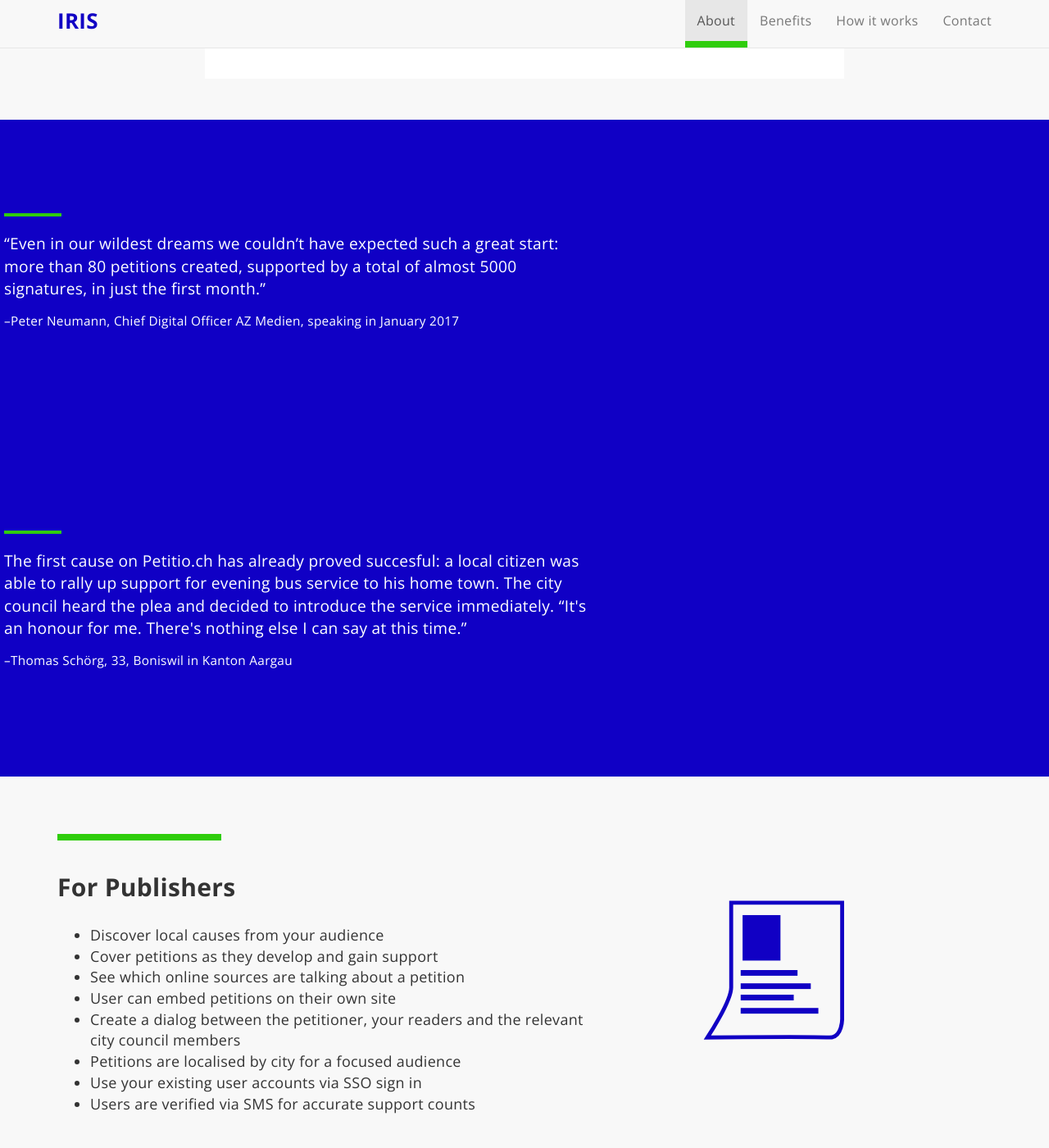
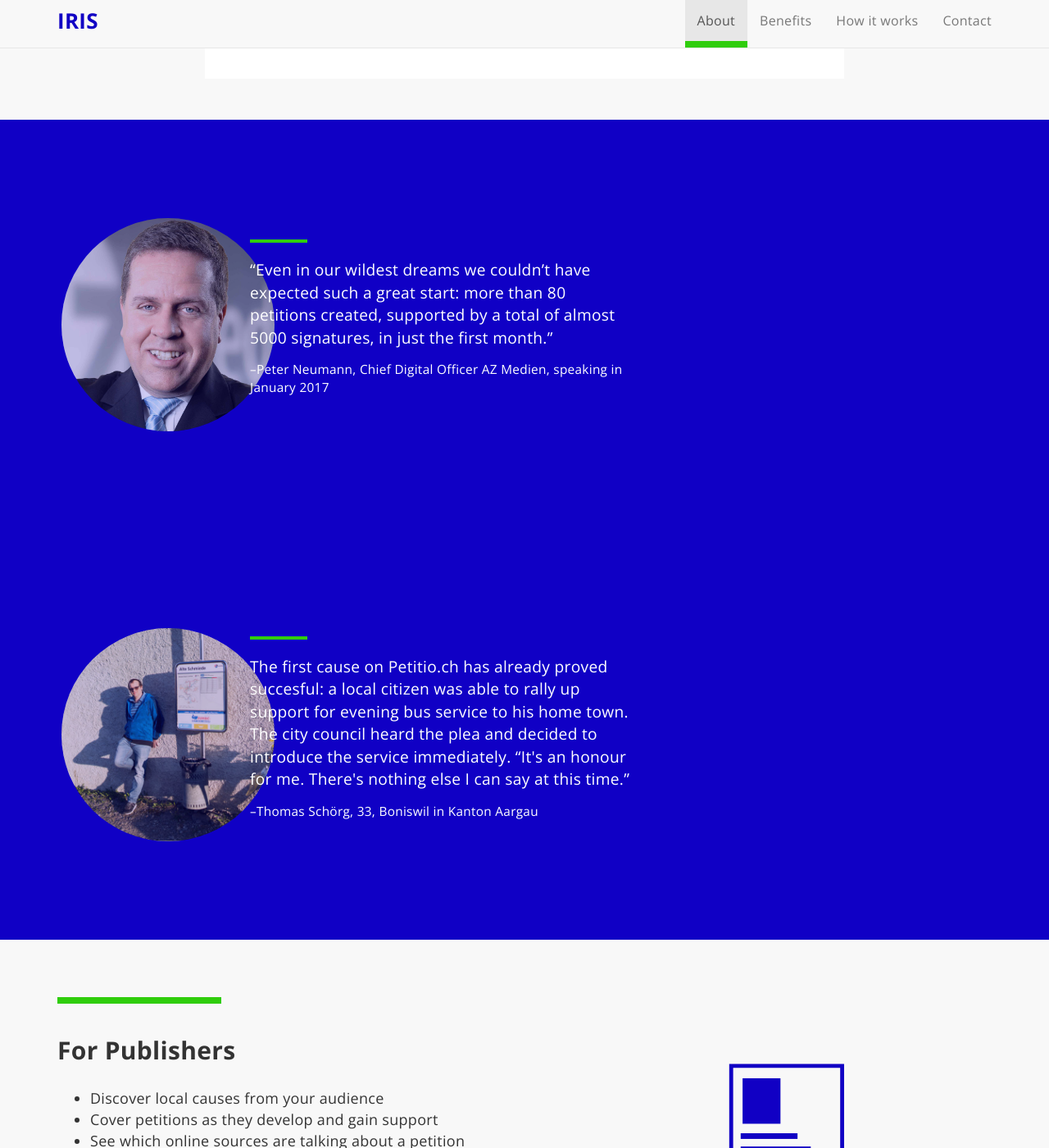
Before and after one commit to iris-dni/iris-landing-page, a Jekyll site: the page built from index.html, in a window 1280 px wide and 1400 px high, scrolled down 837 px. Shown: the whole window at 82% size. Built offline with Jekyll 4.4.1, drawn with Linux system fonts in a browser that asks for light colours.

Commit message:
Adds new component .avatar to testimonials with a round cropped 1/1 ratio image

```diff
--- /dev/null
+++ b/_includes/avatar.html
@@ -0,0 +1,3 @@
+<div class="avatar">
+  <img src="{{ include.avatarSrc }}" alt="{{ include.avatarAlt }}" class="avatar__image">
+</div>
--- a/_includes/testimonial.html
+++ b/_includes/testimonial.html
@@ -1,6 +1,9 @@
 <section class="testimonial">
   <div class="container">
     <div class="row testimonial__content">
+      <div class="testimonial__avatar">
+        {% include avatar.html %}
+      </div>
       <blockquote class="testimonial__quote">
         {{ include.context }}
         “{{ include.quote }}”
--- a/_layouts/default.html
+++ b/_layouts/default.html
@@ -7,10 +7,14 @@
     {% include about.html %}
 
     {% include testimonial.html
+       avatarSrc="img/testimonials/peter-neumann.jpg"
+       avatarAlt="Image of Peter Neumann"
        quote="Even in our wildest dreams we couldn’t have expected such a great start: more than 80 petitions created, supported by a total of almost 5000 signatures, in just the first month."
        source="Peter Neumann, Chief Digital Officer AZ Medien, speaking in January 2017"
     %}
     {% include testimonial.html
+       avatarSrc="img/testimonials/Thomas-Schoerg.jpg"
+       avatarAlt="Image of Thomas Schörg"
        context="The first cause on Petitio.ch has already proved succesful: a local citizen was able to rally up support for evening bus service to his home town. The city council heard the plea and decided to introduce the service immediately."
        quote="It's an honour for me. There's nothing else I can say at this time."
        source="Thomas Schörg, 33, Boniswil in Kanton Aargau"
--- a/css/landing-page.css
+++ b/css/landing-page.css
@@ -40,6 +40,42 @@ h6 {
 }
 
 
+/*********************************/
+/**
+ * 1. Take up all available space, assuming container handles sizing
+ * 2. Ensure 1/1 fixed ratio container
+ * 3. Make round, proper classic avatar style
+ */
+.avatar {
+  width: 100%; /* 1 */
+  height: 0; /* 2 */
+  padding-bottom: 100%; /* 2 */
+  position: relative; /* 2 */
+  border-radius: 50%; /* 3 */
+  overflow: hidden; /* 2 *//* 3 */
+}
+
+.avatar::after,
+.avatar__image {
+  display: block;
+  position: absolute;
+  top: 0;
+  left: 0;
+  right: 0;
+  bottom: 0;
+  width: 100%;
+  height: 100%;
+}
+
+/**
+ * Overlay is there to ensure some visual consistency in avatar images,
+ * which otherwise may be very varied in style
+ */
+.avatar::after {
+  content: "";
+  opacity: 0.2;
+  background-color: #1000c5;
+}
 
 /*********************************/
 .testimonial {
@@ -49,6 +85,13 @@ h6 {
   padding-bottom: 100px;
 }
 
+  .testimonial__avatar {
+    text-align: center;
+    flex: 0 0 300px;
+    max-width: 300px;
+    padding: 20px;
+    margin: auto;
+  }
 
   /**
    * 1. Override of standard style
```
Also changed, not shown: img/testimonials/Thomas-Schoerg.jpg (added), img/testimonials/peter-neumann.jpg (added).
